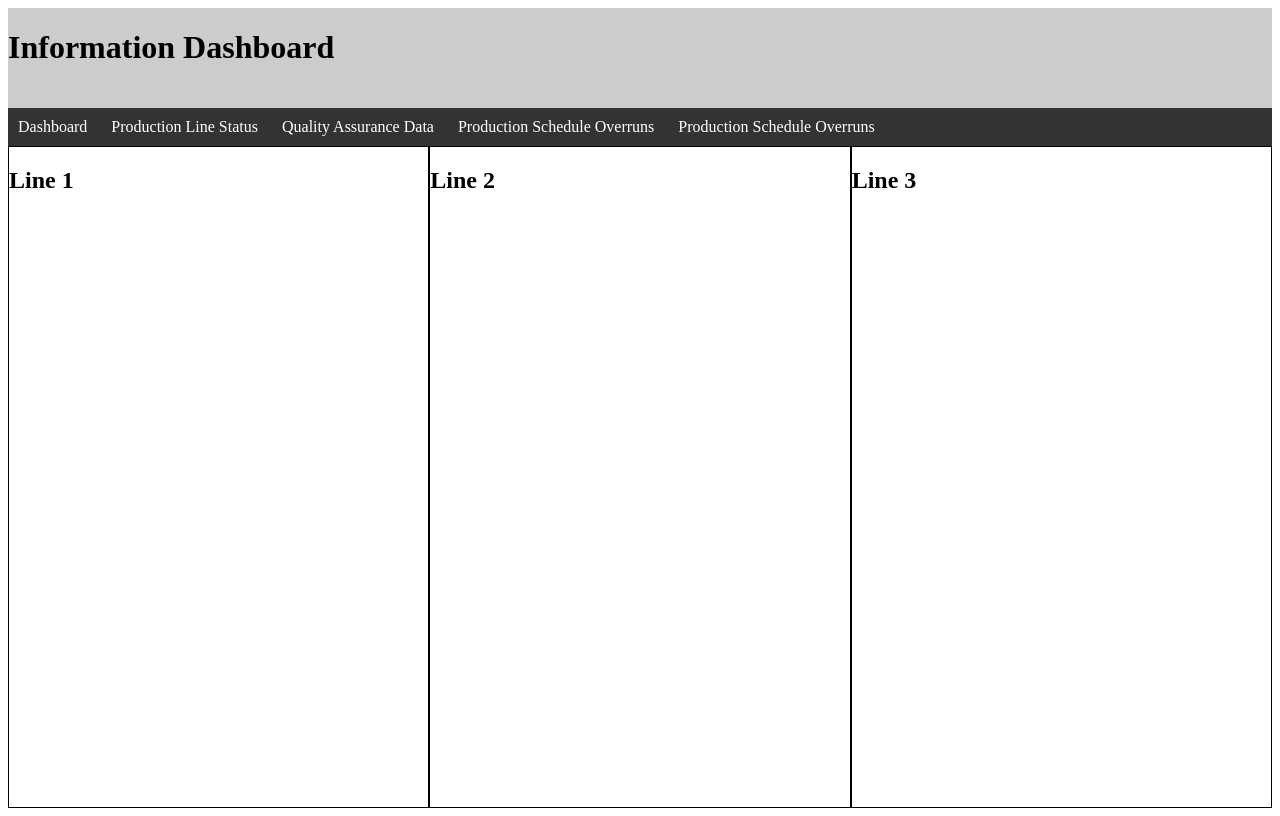
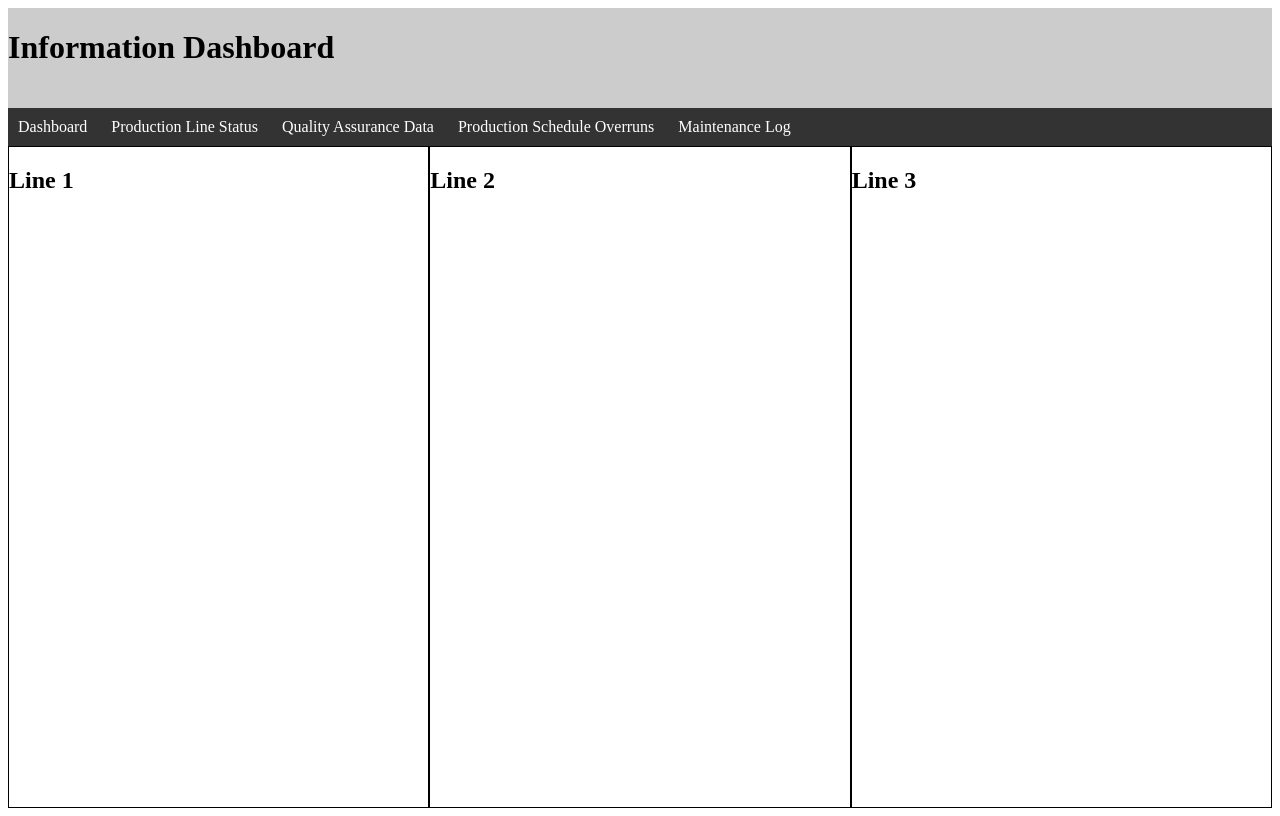
Before and after one commit to alexanderQuinn1/CS356, a Flask app: page /productionLine.html in a window 1280 px wide. Run offline with Flask 3, Linux system fonts and the light colour scheme.

Commit message:
fixing typo

```diff
--- a/templates/productionLine.html
+++ b/templates/productionLine.html
@@ -19,7 +19,7 @@
                <li><a href="productionLine.html">Production Line Status</a></li>
                <li><a href="qualityAssurance.html">Quality Assurance Data</a></li>
                <li><a href="productionSchedule.html">Production Schedule Overruns</a></li>
-               <li><a href="maintenanceLog.html">Production Schedule Overruns</a></li>
+               <li><a href="maintenanceLog.html">Maintenance Log</a></li>
             </ul>
          </nav>
 
--- a/templates/productionSchedule.html
+++ b/templates/productionSchedule.html
@@ -18,7 +18,7 @@
                <li><a href="productionLine.html">Production Line Status</a></li>
                <li><a href="qualityAssurance.html">Quality Assurance Data</a></li>
                <li><a href="productionSchedule.html">Production Schedule Overruns</a></li>
-               <li><a href="maintenanceLog.html">Production Schedule Overruns</a></li>
+               <li><a href="maintenanceLog.html">Maintenance Log</a></li>
             </ul>
          </nav>
       </div>
--- a/templates/qualityAssurance.html
+++ b/templates/qualityAssurance.html
@@ -18,7 +18,7 @@
                <li><a href="productionLine.html">Production Line Status</a></li>
                <li><a href="qualityAssurance.html">Quality Assurance Data</a></li>
                <li><a href="productionSchedule.html">Production Schedule Overruns</a></li>
-               <li><a href="maintenanceLog.html">Production Schedule Overruns</a></li>
+               <li><a href="maintenanceLog.html">Maintenance Log</a></li>
             </ul>
          </nav>
       </div>
```
Also changed, not shown: app.py (+7 -0 lines).
